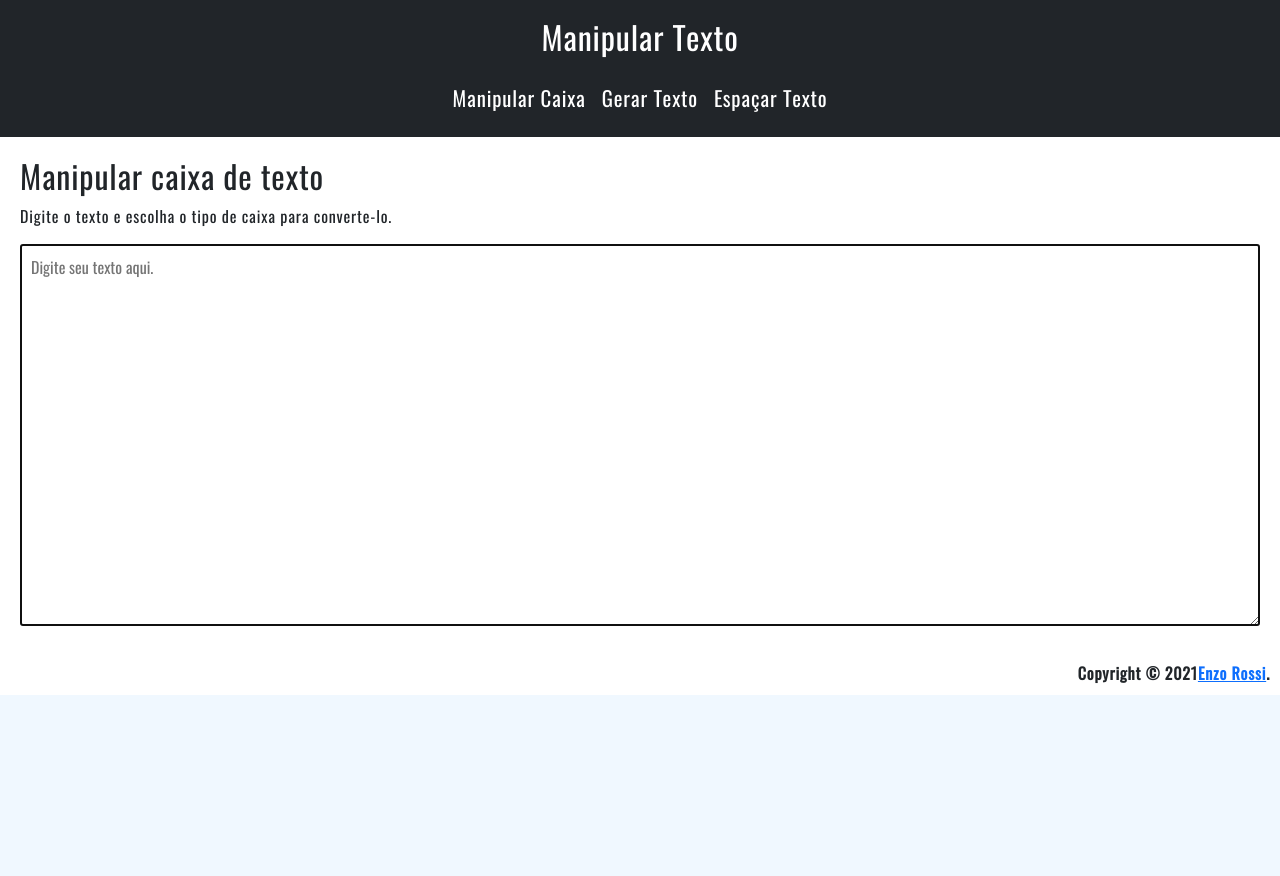
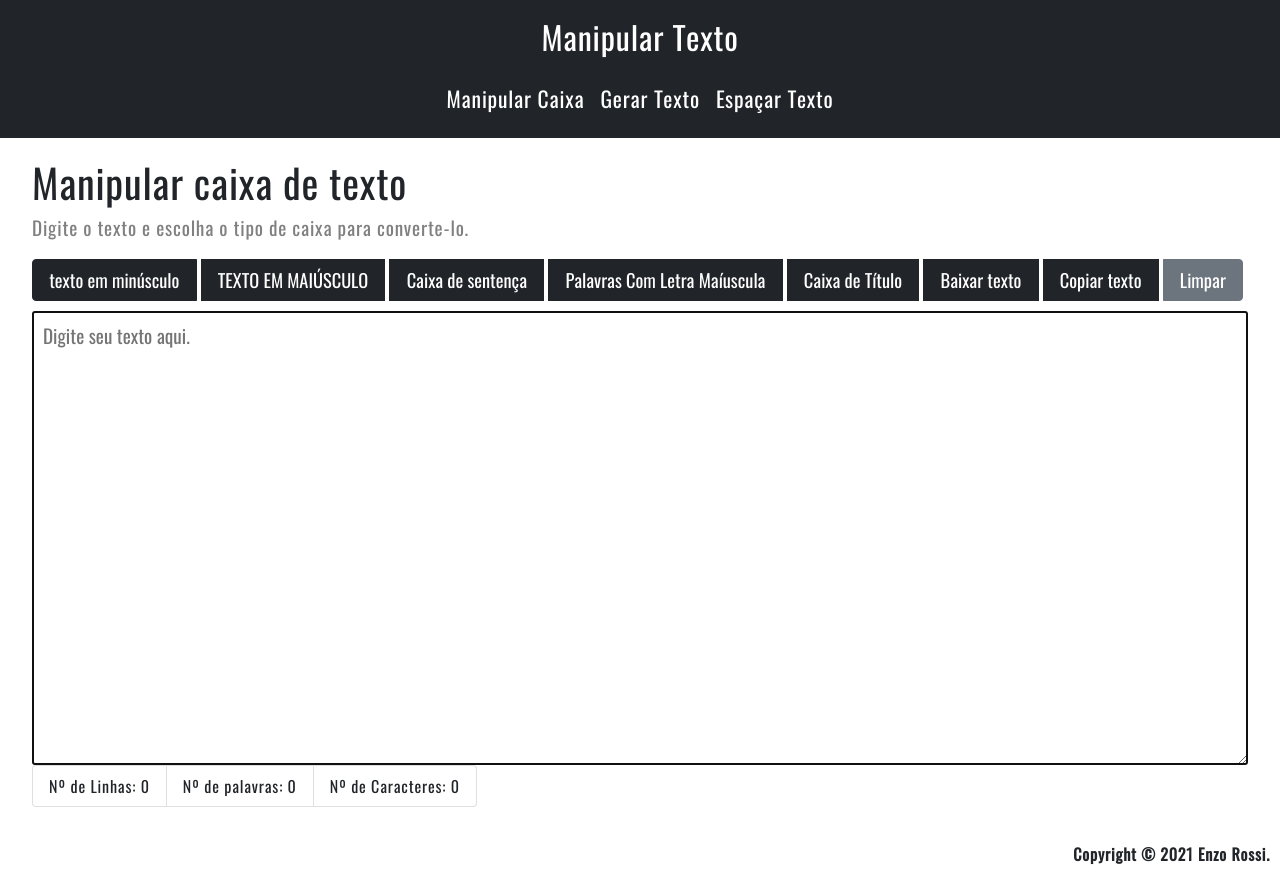
Before and after one commit to rossienzo/Manipular-Texto, a React (Create React App) app: page / in a window 1280 px wide. Before the commit the page ends 800 px from the top, so only its background shows below. Built offline with nearby package versions, Linux system fonts and the light colour scheme.

Commit message:
Foi adicionado os seguintes itens: 1 - O state na classe CaseManipulator e as funções (clear, toUpperCase e toLowerCase); 2 - O componente TextCount que faz a contagem de nº de palavras, linhas e caracteres; 3 - Alguns componentes foram refatorados.

```diff
--- a/src/common/template/Content.jsx
+++ b/src/common/template/Content.jsx
@@ -1,13 +1,18 @@
 import React from 'react';
+import { Container } from 'react-bootstrap';
 
 /**
  * Content *
  * title and textarea
  */
 
-export default props => (
+ const Content = props => (
     <section className="content">
-        <h2>{props.title}</h2>
-        {props.children}
+        <Container fluid>
+            <h1>{props.title}</h1>
+            {props.children}
+        </Container>
     </section>
 )
+
+export default Content;
--- a/src/common/template/Custom.css
+++ b/src/common/template/Custom.css
@@ -17,7 +17,7 @@ header .navbar > :nth-child(1), header .navbar > :nth-child(2){
 }
 
 .navbar .nav-item a {
-    font-size: 1.3em;
+    font-size: 1.35em;
 }
 
 .navbar .nav-item a:hover {
@@ -28,8 +28,29 @@ header .navbar > :nth-child(1), header .navbar > :nth-child(2){
 
 .content {
     padding: 20px;
+    overflow: hidden;
 }
 
+.content p {
+    font-size: 1.2em;
+    color: grey;
+}
+
+.content .btn-group {
+    white-space: nowrap;
+
+}
+
+.content .btn-group button {
+    margin-right: 5px;
+    margin-bottom: 10px;
+    font-size: 1.15em;
+}
+
+.content .btn-group button:hover {
+    background-color: aliceblue;
+    color: black;
+}
 
 footer{
     display: flex;
--- a/src/common/template/Footer.jsx
+++ b/src/common/template/Footer.jsx
@@ -1,10 +1,12 @@
 import React from 'react';
 
-export default props => (
+const Footer =  props => (
     <footer>
         <strong>
             Copyright &copy; 2021
-            <a href="#" target="_blank">Enzo Rossi</a>.
+            <span  target="_blank"> Enzo Rossi</span>.
         </strong>
     </footer>
 )
+
+export default Footer;
--- a/src/common/template/Header.jsx
+++ b/src/common/template/Header.jsx
@@ -1,11 +1,11 @@
 import React from 'react';
-import { Navbar, Container, Nav } from 'react-bootstrap';
+import { Navbar, Nav } from 'react-bootstrap';
 
 /**
  * Header *
  * Tabs navigation
  */
-export default props => (
+ const Header = props => (
     <header>
         <Navbar bg="dark" variant="dark">
                 <Navbar.Brand href="#home">Manipular Texto</Navbar.Brand>
@@ -23,3 +23,5 @@ export default props => (
         </Navbar>
     </header>
 )
+
+export default Header;
--- /dev/null
+++ b/src/common/template/Menu.jsx
@@ -0,0 +1,13 @@
+import React from 'react';
+import { Row } from 'react-bootstrap';
+import {  ButtonGroup } from "react-bootstrap";
+
+const Menu = props => (
+    <Row>
+        <ButtonGroup aria-label="Cases">
+            {props.children}
+        </ButtonGroup>
+    </Row>
+)
+
+export default Menu;
--- /dev/null
+++ b/src/common/template/TextCount.jsx
@@ -0,0 +1,12 @@
+import React from 'react';
+import { ListGroup } from 'react-bootstrap';
+
+const TextCount = props => (
+    <ListGroup horizontal>
+        <ListGroup.Item>Nº de Linhas: {props.lineCount}</ListGroup.Item>
+        <ListGroup.Item>Nº de palavras: {props.wordCount}</ListGroup.Item>
+        <ListGroup.Item>Nº de Caracteres: {props.charCount}</ListGroup.Item>
+    </ListGroup>
+)
+
+export default TextCount;
--- a/src/main/App.jsx
+++ b/src/main/App.jsx
@@ -7,15 +7,16 @@ import 'bootstrap/dist/css/bootstrap.min.css';
 
 /* Components */
 import Header from '../common/template/Header';
-import Content from '../common/template/Content';
 import Footer from '../common/template/Footer';
 import CaseManipulator from '../textManipulator/CaseManipulator';
 
 
-export default props => (
+const App = props => (
     <div className="wrapper">
         <Header />
         <CaseManipulator />
         <Footer />
     </div>
 )
+
+export default App;
--- a/src/textManipulator/CaseManipulator.jsx
+++ b/src/textManipulator/CaseManipulator.jsx
@@ -1,9 +1,41 @@
+import { Button } from "react-bootstrap";
 import { Component } from "react";
 import Content from "../common/template/Content";
+import Menu from "../common/template/Menu";
 import TextForm from './TextForm';
+import TextCount from "../common/template/TextCount";
+
+const initialState = {
+    text: '',
+    count: {
+        lineCount: 0,
+        wordCount: 0,
+        charCount: 0
+    }
+}
 
 class CaseManipulator extends Component
 {
+    constructor(props) {
+        super(props);
+        this.state = initialState
+    }
+
+    // A cada digito ele modifica o estado
+    handleChange(e)
+    {
+        this.setState({...this.state, text: e.target.value,
+                        count: {charCount: e.target.value.length}});
+    }
+
+    // Altera no estado todo o texto digitado para maíusculo
+    toUpperCase() { this.setState({ text: this.state.text.toUpperCase()}) }
+
+    // Altera no estado todo o texto digitado para minúsculo
+    toLowerCase() { this.setState({ text: this.state.text.toLowerCase()}) }
+
+    // Reseta o estado
+    clear() { this.setState(initialState) }
 
     render()
     {
@@ -11,8 +43,21 @@ class CaseManipulator extends Component
             <div>
                 <Content title="Manipular caixa de texto">
                     <p>Digite o texto e escolha o tipo de caixa para converte-lo.</p>
-                    <TextForm></TextForm>
-                </Content>
+                    <Menu>
+                        <Button variant="dark" onClick={() => this.toLowerCase()}>texto em minúsculo</Button>
+                        <Button variant="dark" onClick={() => this.toUpperCase()}>TEXTO EM MAIÚSCULO</Button>
+                        <Button variant="dark" >Caixa de sentença</Button>
+                        <Button variant="dark">Palavras Com Letra Maíuscula</Button>
+                        <Button variant="dark">Caixa de Título</Button>
+                        <Button variant="dark">Baixar texto</Button>
+                        <Button variant="dark">Copiar texto</Button>
+                        <Button variant="secondary" onClick={() => this.clear()}>Limpar</Button>
+                    </Menu>
+                    <TextForm text={this.state.text} change={e => this.handleChange(e)}/>
+                    <TextCount lineCount={this.state.count.lineCount}
+                               wordCount={this.state.count.wordCount}
+                               charCount={this.state.count.charCount}/>
+                </Content >
             </div>
         )
     }
--- a/src/textManipulator/Custom.css
+++ b/src/textManipulator/Custom.css
@@ -3,4 +3,5 @@
     min-height: 20vh;
     display: block;
     padding: 10px;
+    font-size: 1.2em;
 }
--- a/src/textManipulator/TextForm.jsx
+++ b/src/textManipulator/TextForm.jsx
@@ -1,10 +1,10 @@
 import React from 'react';
 
-
-export default props => (
+const TextForm = props => (
     <textarea className="textarea" id="story" name="story"
-              rows="15" role="textbox" autoFocus
-              placeholder="Digite seu texto aqui.">
-    {props.text}
+              rows="15"  autoFocus
+              placeholder="Digite seu texto aqui." value={props.text} onChange={props.change}>
     </textarea>
 )
+
+export default TextForm;
```
